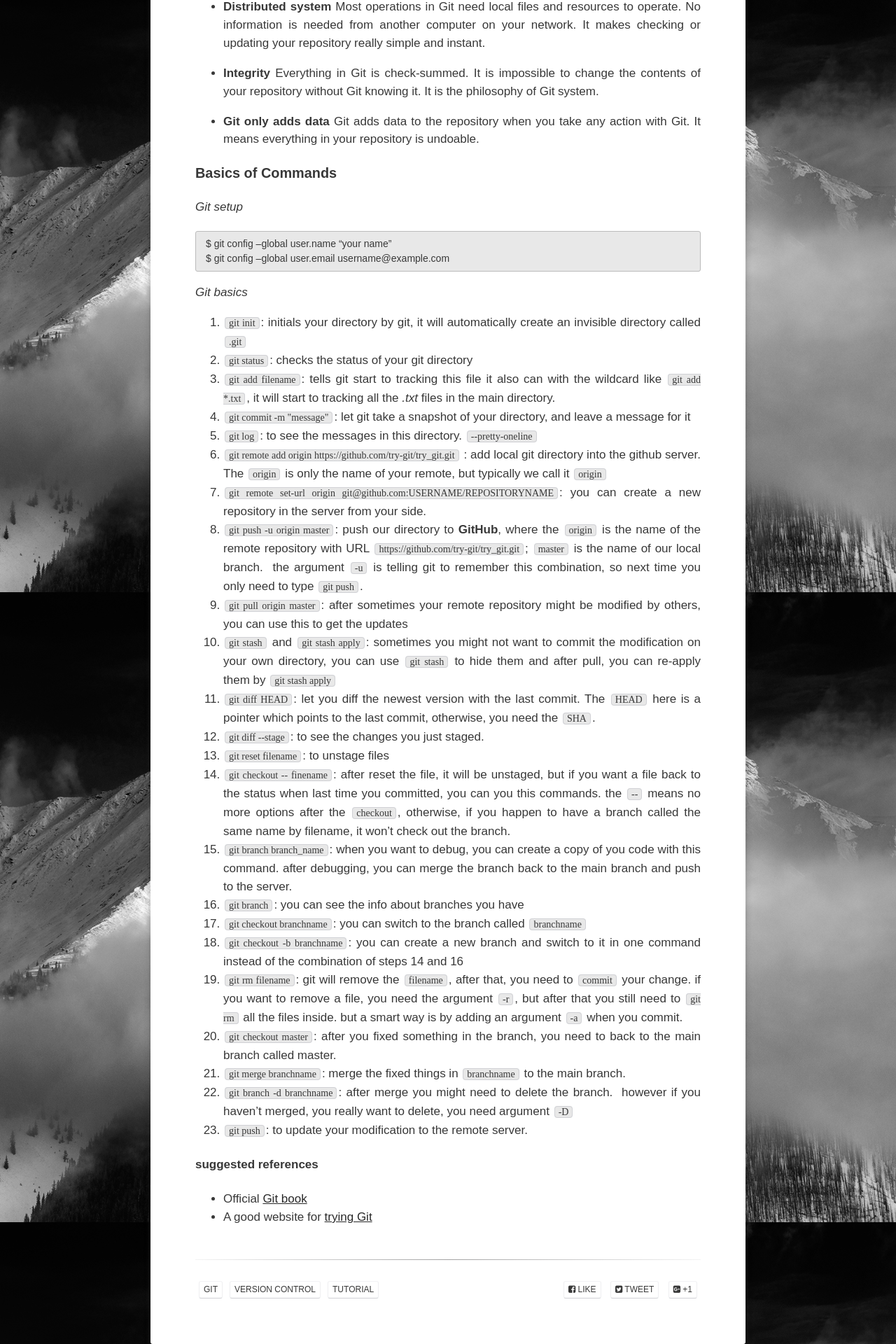
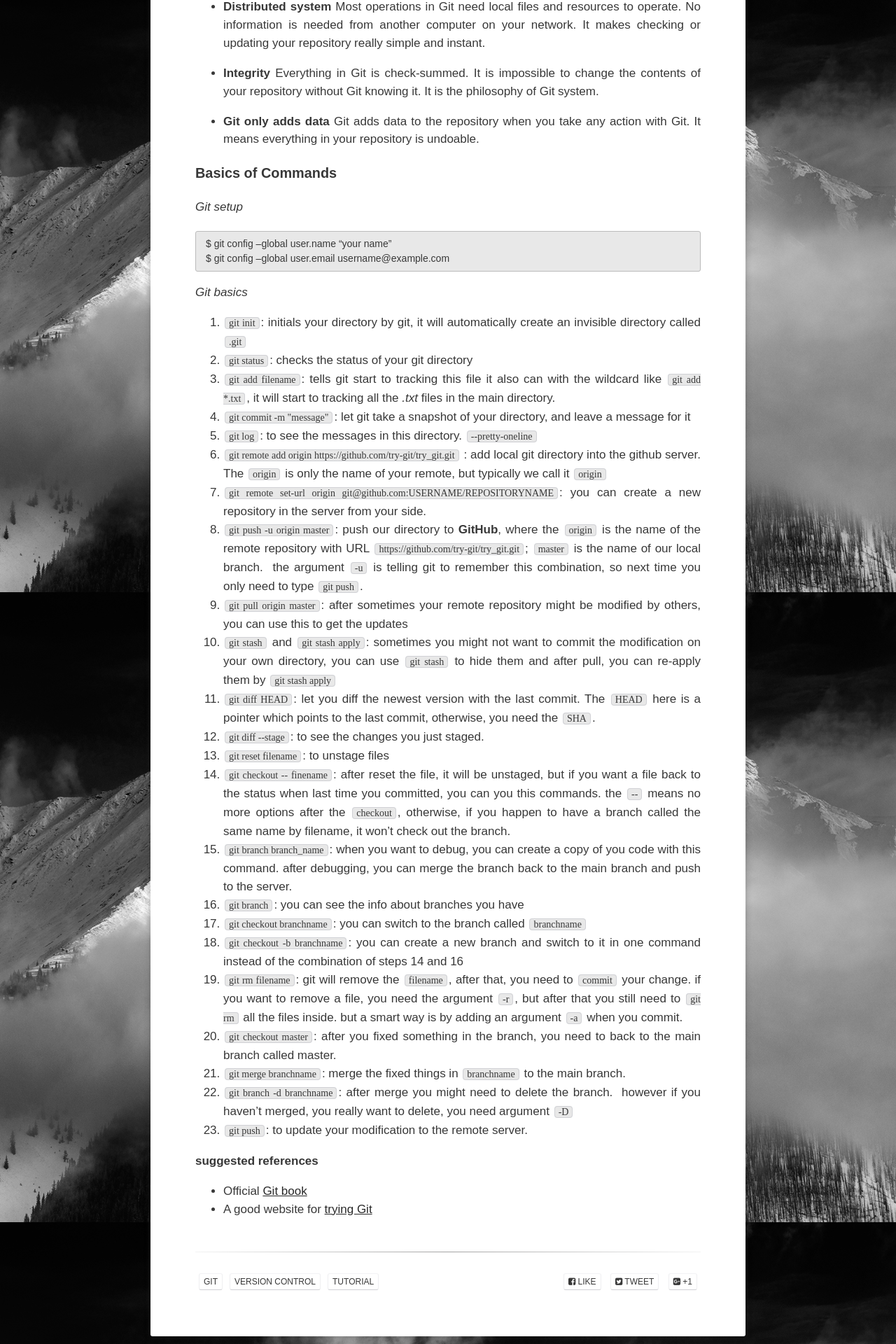
Before and after one commit to Chenlonw/chenlonw.github.com, a Jekyll site: the page built from _posts/2016-05-24-git-tutorial.md, in a window 1280 px wide. Shown: the part 954-2874 px from the top of the page at 70% size. Built offline with Jekyll 4.4.1, drawn with Linux system fonts in a browser that asks for light colours; some web fonts are replaced.

Commit message:
fix again

```diff
--- a/_posts/2016-05-24-git-tutorial.md
+++ b/_posts/2016-05-24-git-tutorial.md
@@ -98,6 +98,7 @@
 haven't merged, you really want to delete, you need argument `-D`
 1. `git push`: to update your modification to the remote server.
 
-#### suggested references
+**suggested references**
+
 + Official [Git book](http://git-scm.com/book/en/v2)
 + A good website for [trying Git](https://try.github.io/levels/1/challenges/1)
```
